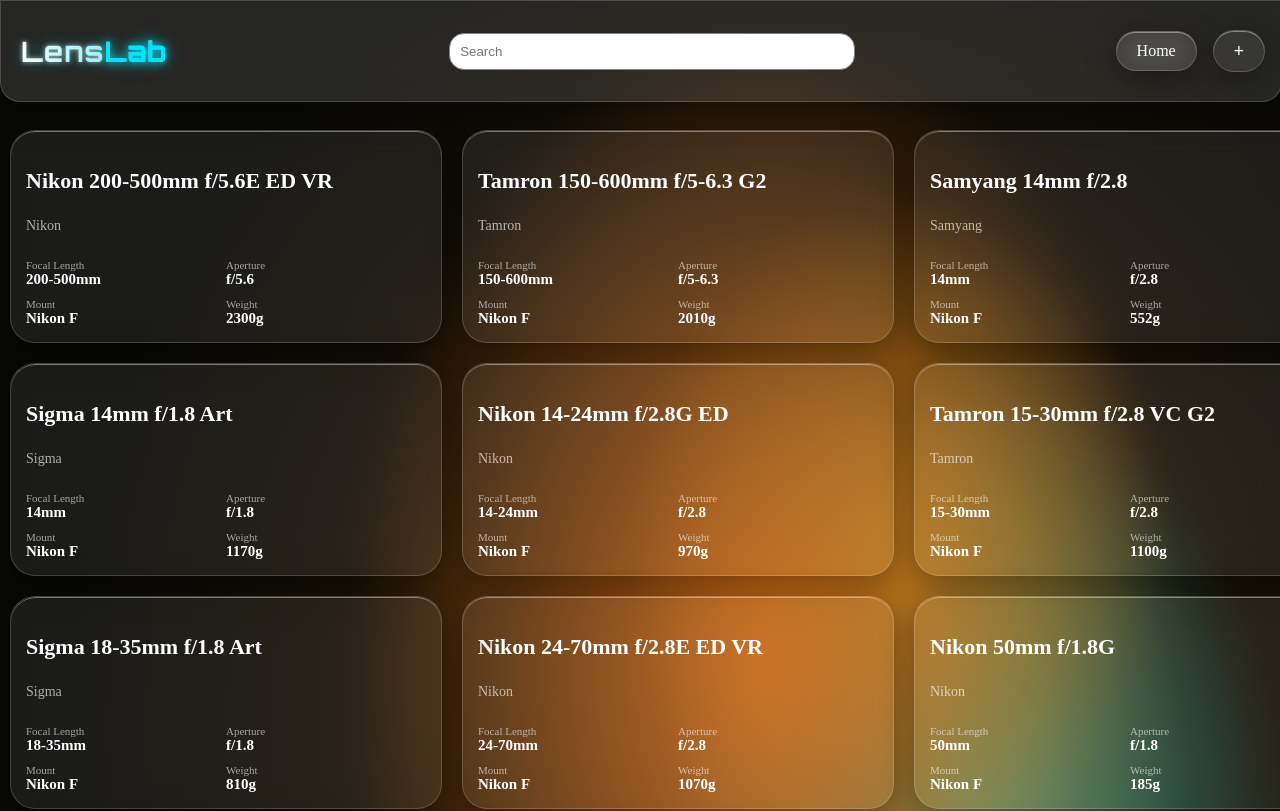
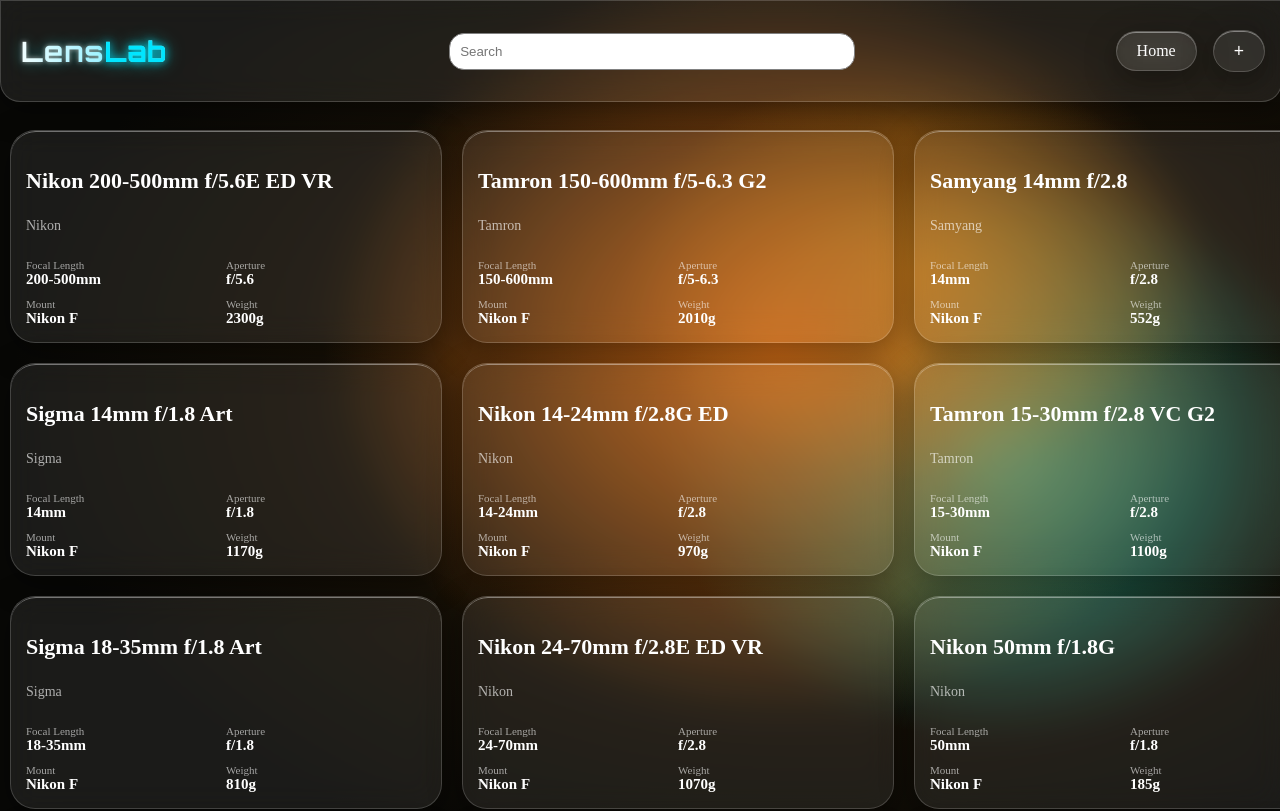
Before and after one commit to Astral-Error/LensLab, a React (Vite) app: page / in a window 1280 px wide. Shown: the top 811 px of the page. Built offline with nearby package versions, Linux system fonts and the light colour scheme.

Commit message:
fix(header): fixed blur issue

```diff
--- a/src/App.css
+++ b/src/App.css
@@ -35,19 +35,21 @@ a {
     pointer-events: none;
 }
 
-.app{
-    display:flex;
-    flex-direction:column;
-    gap:10px;
-    min-height:100vh;
-    color:white;
-
+.app::before{
+    content: "";
+    position: fixed;
+    inset: -50px;
     background:
-        radial-gradient(ellipse 55% 70% at 60% 44%, rgba(210,105,20,0.92) 0%, transparent 60%),
-        radial-gradient(ellipse 38% 42% at 70% 36%, rgba(195,155,30,0.70) 0%, transparent 55%),
-        radial-gradient(ellipse 42% 55% at 76% 56%, rgba(30,172,148,0.88) 0%, transparent 58%),
-        radial-gradient(ellipse 75% 75% at 63% 48%, rgba(90,55,10,0.45) 0%, transparent 78%),
+        radial-gradient(circle at 20% 30%, rgba(255,160,90,0.4), transparent 40%),
+        radial-gradient(circle at 80% 40%, rgba(120,100,255,0.4), transparent 45%),
+        radial-gradient(circle at 50% 80%, rgba(80,200,255,0.35), transparent 50%);
+    background:
+        radial-gradient(ellipse 55% 70% at 60% 44%, rgba(210, 105, 20, 0.92) 0%, transparent 60%),
+        radial-gradient(ellipse 38% 42% at 70% 36%, rgba(195, 155, 30, 0.70) 0%, transparent 55%),
+        radial-gradient(ellipse 42% 55% at 76% 56%, rgba(30, 172, 148, 0.88) 0%, transparent 58%),
+        radial-gradient(ellipse 75% 75% at 63% 48%, rgba(90, 55, 10, 0.45) 0%, transparent 78%),
         #080806;
+    z-index: -1;
 }
 
 .app {
@@ -172,27 +174,21 @@ a {
 }
 
 .header{
-  position: fixed;
-  top: 0;
-  left: 0;
-
-  width: 100%;
-  height: 100px;
-
-  display: flex;
-  justify-content: space-between;
-  align-items: center;
-
-  background-color: rgba(255,255,255,0.12);
-
-  backdrop-filter: blur(15px);
-  -webkit-backdrop-filter: blur(15px);
-
-  border:1px solid rgba(255,255,255,0.18);
-  box-shadow:0 8px 32px rgba(0,0,0,0.37);
-  border-radius:0 0 20px 20px;
-
-  z-index:2;
+    position: fixed;
+    transform: translateZ(0);
+    will-change: transform;
+    background: rgba(255,255,255,0.08);
+    backdrop-filter: blur(15px);
+    -webkit-backdrop-filter: blur(15px);
+    border:1px solid rgba(255,255,255,0.18);
+    box-shadow:0 8px 32px rgba(0,0,0,0.37);
+    border-radius: 0px 0px 20px 20px;
+    height: 100px;
+    width: 100vw;
+    display: flex;
+    justify-content: space-between;
+    align-items: center;
+    z-index: 2;
 }
 
 .nav-links{
```
